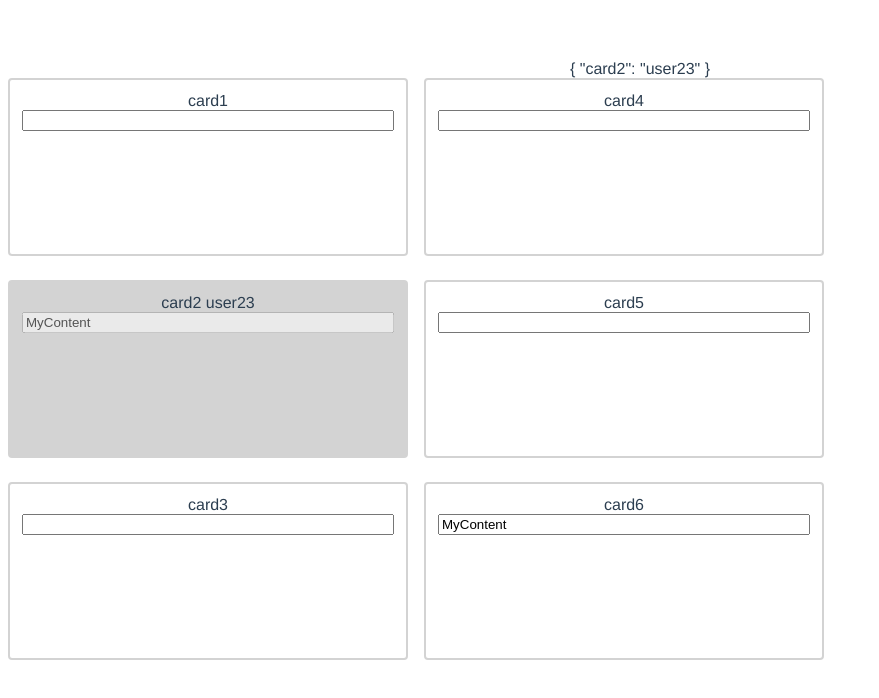
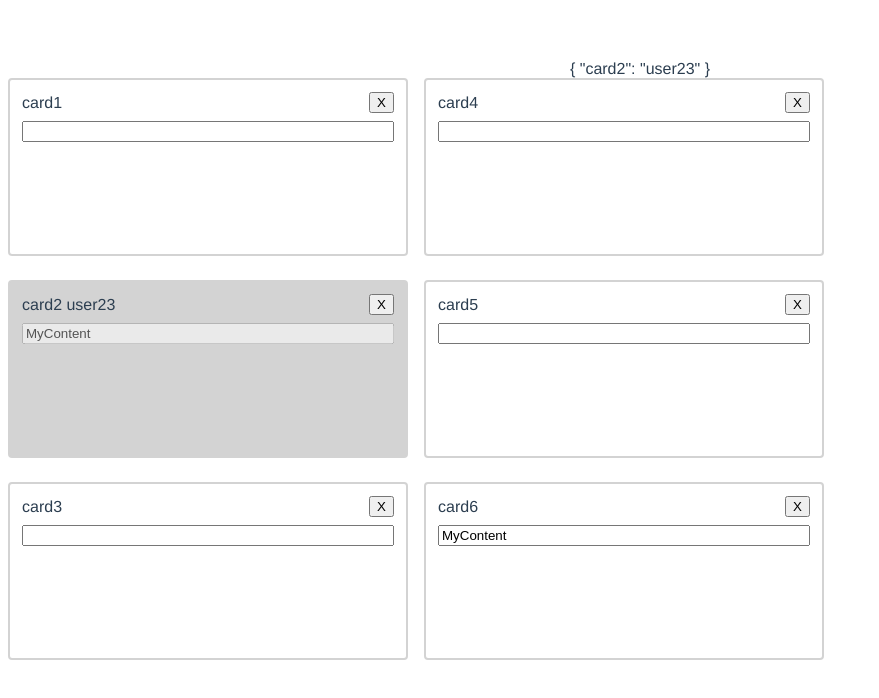
Before and after one commit to OliverHappe/pinia-testing, a Vue app: page / in a window 1280 px wide. Shown: the top 698 px of the page, without its empty margins (0-879 px from the left). Built offline with nearby package versions, Linux system fonts and the light colour scheme; no server answers.

Commit message:
create delete card on ui

```diff
--- a/src/components/Card.vue
+++ b/src/components/Card.vue
@@ -1,8 +1,9 @@
 <template>
   <div v-if="card !== undefined" class="card">
-    <div>
+    <div class="card-header">
       {{ card.id }}
       {{ boardStore.selectCardLock(card.id) }}
+      <button class="delete-button" @click="onDelete">X</button>
     </div>
 
     <input
@@ -18,7 +19,12 @@
 <script setup lang="ts">
 import { useBoardStore } from "@/stores/BoardStore";
 import { useUserStore } from "@/stores/UserStore";
-import { LockCardRequestAction, UnlockCardRequestAction, UpdateCardRequestAction } from "@/types/BoardStore/Actions";
+import {
+  DeleteCardAction,
+  LockCardRequestAction,
+  UnlockCardRequestAction,
+  UpdateCardRequestAction,
+} from "@/types/BoardStore/Actions";
 import { computed, defineProps } from "vue";
 
 const boardStore = useBoardStore();
@@ -39,6 +45,7 @@ const lockCard = (cardId: string) =>
   boardStore.dispatch(LockCardRequestAction({ id: cardId, userId: userStore.currentUser.id }));
 const unlockCard = (cardId: string) => boardStore.dispatch(UnlockCardRequestAction({ id: cardId }));
 const updateCard = () => boardStore.dispatch(UpdateCardRequestAction({ id: props.id, text: card.value?.text ?? "" }));
+const onDelete = () => boardStore.dispatch(DeleteCardAction({ id: props.id }));
 </script>
 
 <style scoped>
@@ -54,4 +61,14 @@ const updateCard = () => boardStore.dispatch(UpdateCardRequestAction({ id: props
 .card:has(input:disabled) {
   background: lightgrey;
 }
+
+.card-header {
+  display: flex;
+  justify-content: space-between;
+  align-items: center;
+  margin-bottom: 0.5rem;
+}
+.delete-card {
+  align-self: flex-end;
+}
 </style>
```
